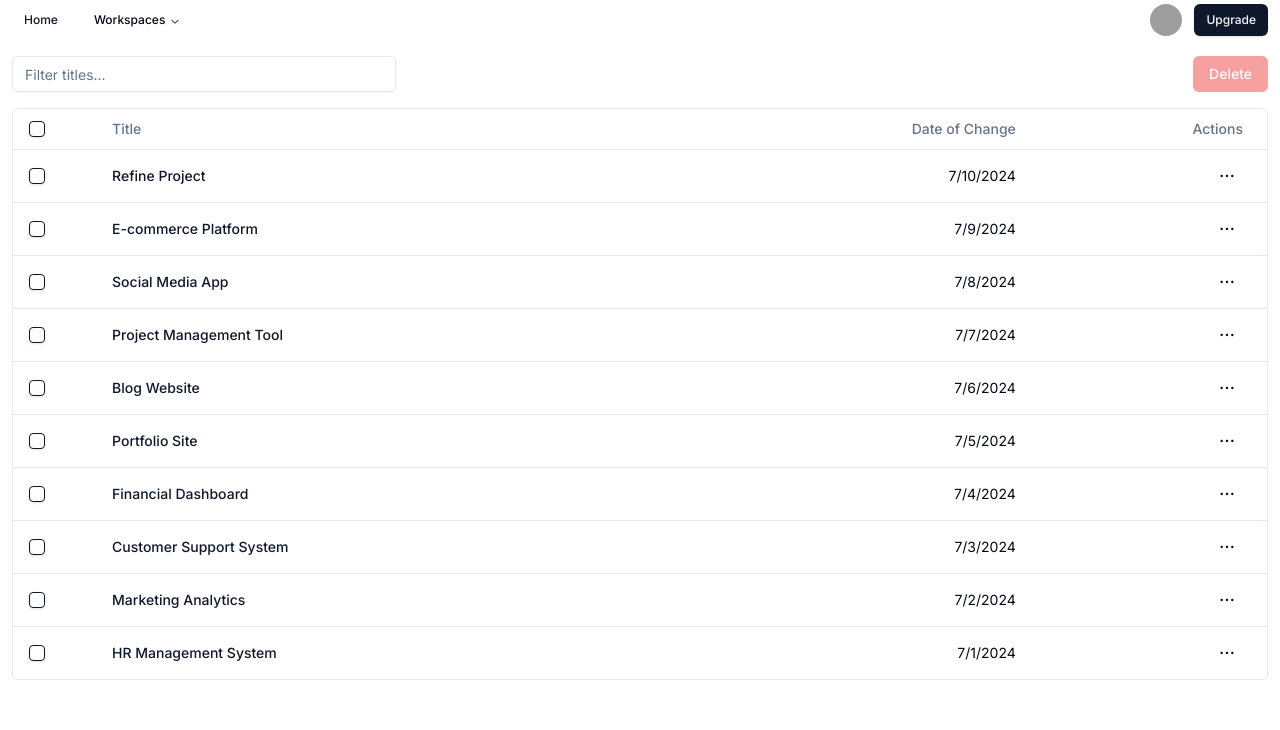
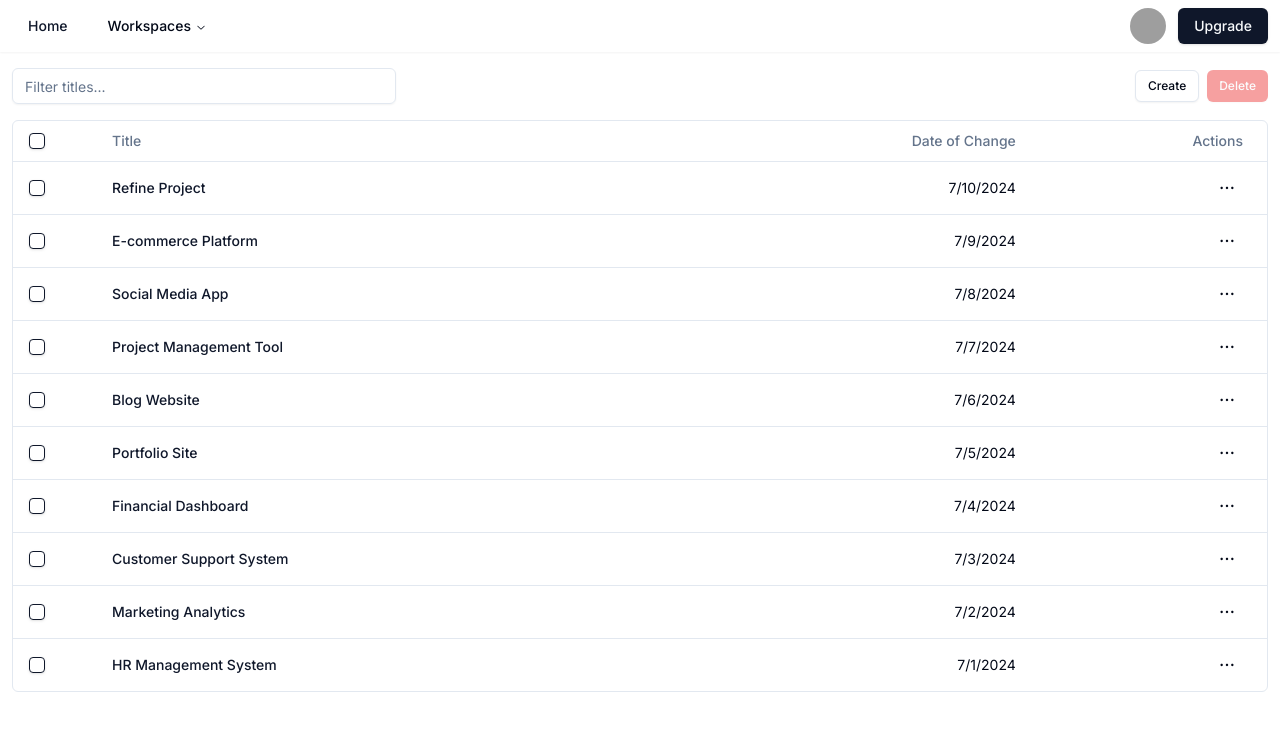
Before and after one commit to Hisokaqq/refine, a Next.js app: page / in a window 1280 px wide. Shown: the top 730 px of the page. Built offline with nearby package versions, Linux system fonts and the light colour scheme; grey boxes are pictures that could not be loaded.

Commit message:
some animations, Typographym changes

```diff
--- a/src/app/globals.css
+++ b/src/app/globals.css
@@ -67,5 +67,3 @@
       @apply bg-background text-foreground;
     }
   }
-
-/* Remove hover effect for the trigger */
--- a/src/app/page.tsx
+++ b/src/app/page.tsx
@@ -1,14 +1,15 @@
+"use client";
+
 import Loader from "@/components/Loader";
 import { WorkspaceTable } from "@/components/Workspaces";
-import Image from "next/image";
-
+import {motion} from "framer-motion";
 export default function Home() {
   return (
     <div>
       <Loader/>
-      <div className="px-3">
+      <motion.div initial={{opacity: 0}} animate={{opacity:1}} transition={{delay:1.3, duration: 1}} className="px-3">
         <WorkspaceTable/>
-      </div>
+      </motion.div>
     </div>
   );
 }
--- a/src/components/Workspaces.tsx
+++ b/src/components/Workspaces.tsx
@@ -41,7 +41,6 @@ type Workspace = {
   title: string;
   dateOfChange: Date;
 };
-
 const initialWorkspaces: Workspace[] = [
   { id: "1", title: "Refine Project", dateOfChange: new Date("2024-07-10") },
   { id: "2", title: "E-commerce Platform", dateOfChange: new Date("2024-07-09") },
@@ -169,13 +168,22 @@ export function WorkspaceTable() {
           onChange={(event) => table.getColumn("title")?.setFilterValue(event.target.value)}
           className="max-w-sm"
         />
+        <div className="space-x-2">
         <Button
+          size={'sm'}
+          variant="outline"
+        >
+          Create
+        </Button>
+        <Button
+          size={'sm'}
           variant="destructive"
           onClick={() => handleDelete(selectedRowIds)}
           disabled={isDeleteButtonDisabled}
         >
           Delete
         </Button>
+        </div>
       </div>
       <div className="rounded-md border">
         <Table>
--- a/src/components/nav/DropdownProfile.tsx
+++ b/src/components/nav/DropdownProfile.tsx
@@ -18,7 +18,7 @@ const DropdownProfile = ({username, avatar}: User) => {
     return (
       <DropdownMenu>
         <DropdownMenuTrigger asChild>
-          <Avatar className='h-8 w-8 cursor-pointer'>
+          <Avatar className='h-9 w-9 cursor-pointer'>
               <AvatarImage src={avatar} />
               <AvatarFallback>{username.substring(0,1)}</AvatarFallback>
           </Avatar>
--- a/src/components/nav/NavigationWorkspaces.tsx
+++ b/src/components/nav/NavigationWorkspaces.tsx
@@ -22,7 +22,7 @@ const ListItem = React.forwardRef<
           className={`block select-none space-y-1 rounded-md p-2 leading-none no-underline outline-none transition-colors hover:bg-accent hover:text-accent-foreground focus:bg-accent focus:text-accent-foreground ${className}`}
           {...props}
         >
-          <div className="text-xs font-medium leading-none">{title}</div>
+          <div className=" font-medium leading-none">{title}</div>
           <p className="line-clamp-2 text-xs leading-snug text-muted-foreground">{children}</p>
         </Link>
       </NavigationMenuLink>
@@ -46,7 +46,7 @@ function NavigationWorkspaces({ workspaces }: NavigationMenuDemoProps) {
     <NavigationMenu>
       <NavigationMenuList>
         <NavigationMenuItem>
-          <NavigationMenuTrigger className="px-3 py-2 h-8 text-xs bg-transparent">
+          <NavigationMenuTrigger className="px-3 py-2 h-8  bg-transparent">
             Workspaces
           </NavigationMenuTrigger>
           <NavigationMenuContent>
--- a/src/components/nav/index.tsx
+++ b/src/components/nav/index.tsx
@@ -20,14 +20,14 @@ const Nav = () => {
 
   if (user == null) return null;
   return (
-    <motion.nav initial={{opacity: 0}} animate={{opacity:1}} transition={{delay:1.3, duration: 1}} className='h-10 flex items-center justify-between px-3'>
+    <motion.nav initial={{opacity: 0}} animate={{opacity:1}} transition={{delay:1.3, duration: 1}} className=' shadow-sm p-2 flex items-center justify-between px-3'>
       <div className='flex gap-3 items-center'>
-        <Button size='sm' variant="link">Home</Button>
+        <Button variant="link">Home</Button>
         <NavigationWorkspaces workspaces={workspaces} />
       </div>
-      <div className='flex gap-3'>
+      <div className='flex items-center space-x-3'>
             <DropdownProfile username = {user.username} avatar={user.avatar}/>
-        <Button size={"sm"}>Upgrade</Button>
+            <Button>Upgrade</Button>
       </div>
     </motion.nav>
   );
--- a/src/components/ui/navigation-menu.tsx
+++ b/src/components/ui/navigation-menu.tsx
@@ -41,7 +41,7 @@ NavigationMenuList.displayName = NavigationMenuPrimitive.List.displayName
 const NavigationMenuItem = NavigationMenuPrimitive.Item
 
 const navigationMenuTriggerStyle = cva(
-  "group inline-flex h-9 w-max items-center justify-center rounded-md bg-background px-4 py-2 text-sm font-medium transition-colors hover:bg-accent hover:text-accent-foreground focus:bg-accent focus:text-accent-foreground focus:outline-none disabled:pointer-events-none disabled:opacity-50 data-[active]:bg-accent/50 data-[state=open]:bg-accent/50"
+  "group inline-flex h-9 w-max items-center justify-center rounded-md d px-4 py-2 text-sm font-medium "
 )
 
 const NavigationMenuTrigger = React.forwardRef<
@@ -86,7 +86,7 @@ const NavigationMenuViewport = React.forwardRef<
   <div className={cn("absolute left-0 top-full flex justify-center")}>
     <NavigationMenuPrimitive.Viewport
       className={cn(
-        "origin-top-center relative mt-1.5 h-[var(--radix-navigation-menu-viewport-height)] w-full overflow-hidden rounded-md border bg-popover text-popover-foreground shadow data-[state=open]:animate-in data-[state=closed]:animate-out data-[state=closed]:zoom-out-95 data-[state=open]:zoom-in-90 md:w-[var(--radix-navigation-menu-viewport-width)]",
+        "origin-top-center relative mt-1.5 h-[var(--radix-navigation-menu-viewport-height)] w-full overflow-hidden rounded-md border bg-popover text-popover-foreground  data-[state=open]:animate-in data-[state=closed]:animate-out data-[state=closed]:zoom-out-95 data-[state=open]:zoom-in-90 md:w-[var(--radix-navigation-menu-viewport-width)]",
         className
       )}
       ref={ref}
@@ -109,7 +109,7 @@ const NavigationMenuIndicator = React.forwardRef<
     )}
     {...props}
   >
-    <div className="relative top-[60%] h-2 w-2 rotate-45 rounded-tl-sm bg-border shadow-md" />
+    <div className="relative top-[60%] h-2 w-2 rotate-45 rounded-tl-sm bg-border " />
   </NavigationMenuPrimitive.Indicator>
 ))
 NavigationMenuIndicator.displayName =
```
